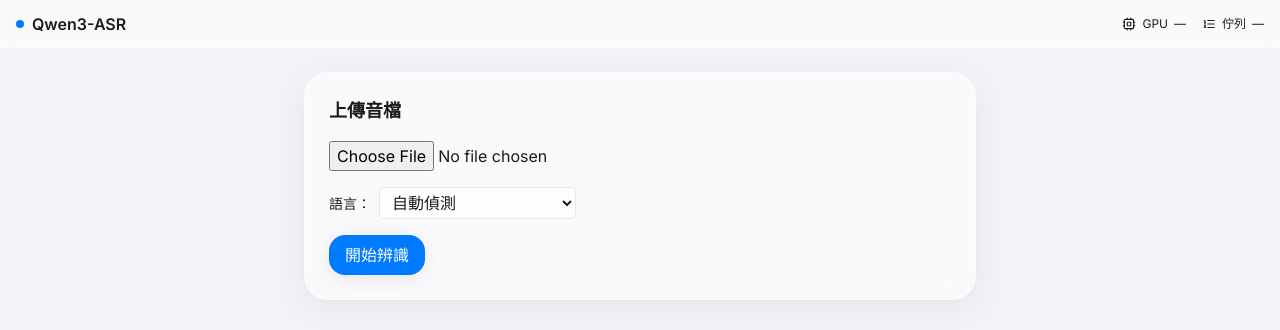
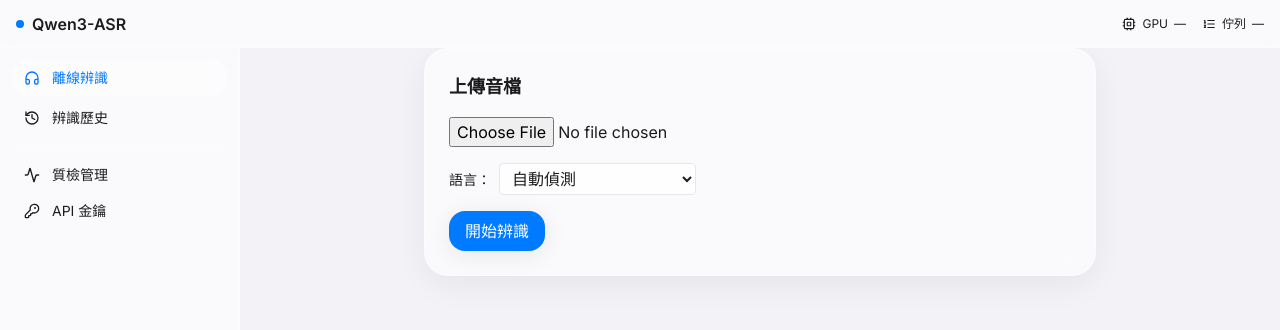
Before and after one commit to cobainatwork/Qwen_ASR, a Next.js app in the folder frontend/: page / in a window 1280 px wide. Shown: the top 330 px of the page. Built offline with nearby package versions, Linux system fonts and the light colour scheme.

Commit message:
feat(frontend): mount AppShell into root layout

```diff
--- a/frontend/app/layout.tsx
+++ b/frontend/app/layout.tsx
@@ -1,8 +1,8 @@
 import './globals.css';
 import { Inter } from 'next/font/google';
 
+import { AppShell } from '@/components/layout/AppShell';
 import { AuthProvider } from '@/components/auth/AuthProvider';
-import { Header } from '@/components/layout/Header';
 
 const inter = Inter({
   subsets: ['latin'],
@@ -21,8 +21,7 @@
     <html lang="zh-Hant" className={inter.variable}>
       <body className="font-sans">
         <AuthProvider>
-          <Header />
-          <main className="mx-4 mt-6">{children}</main>
+          <AppShell>{children}</AppShell>
         </AuthProvider>
       </body>
     </html>
--- /dev/null
+++ b/frontend/components/layout/AppShell.tsx
@@ -0,0 +1,14 @@
+import { Header } from '@/components/layout/Header';
+import { Sidebar } from '@/components/layout/Sidebar';
+
+export function AppShell({ children }: { children: React.ReactNode }) {
+  return (
+    <div className="app-layout">
+      <Header />
+      <div className="app-body">
+        <Sidebar />
+        <main className="app-main">{children}</main>
+      </div>
+    </div>
+  );
+}
```
Also changed, not shown: 1 other file (tests, documents, lock files or other folders).
